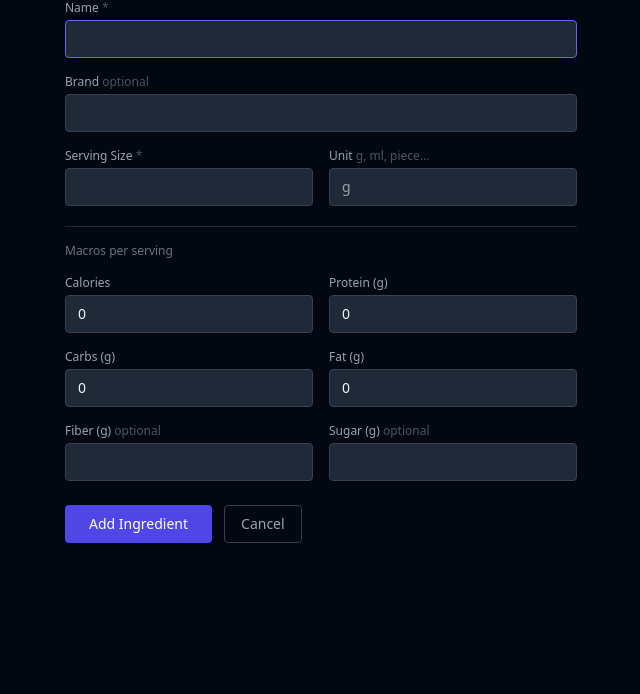
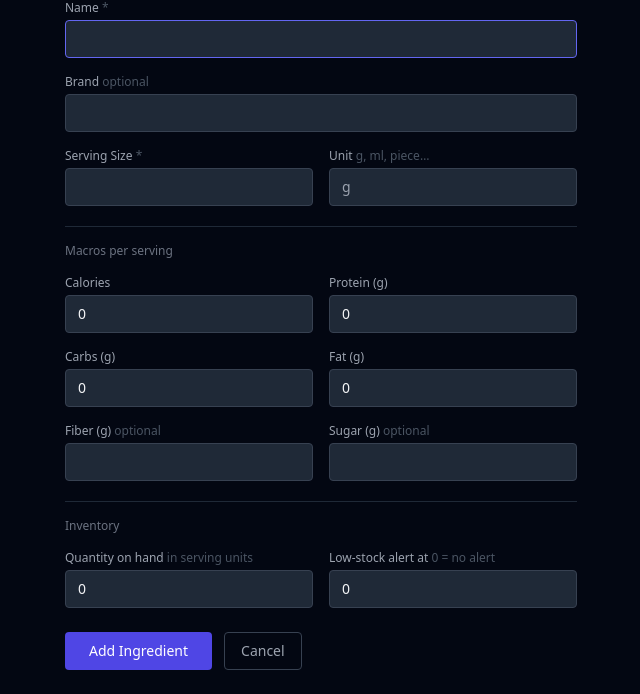
Before and after one commit to Wylderfan/food-app, a Flask app: page /ingredients/new in a window 1280 px wide. Shown: the part 129-823 px from the top of the page, without its empty margins (319-959 px from the left). Before the commit the page ends 672 px from the top, so only its background shows below. Run offline with Flask 3, Linux system fonts and the light colour scheme; some libraries are stand-ins or nearby versions.

Commit message:
Fixing Grid alignment and low level alert unifying

```diff
--- a/app/blueprints/ingredients.py
+++ b/app/blueprints/ingredients.py
@@ -2,6 +2,7 @@ from flask import Blueprint, jsonify, request, render_template, redirect, url_fo
 from app import db
 from app.models import Ingredient, RecipeIngredient
 from app.utils.helpers import _float
+from app.utils.inventory import get_or_create_item
 
 ingredients_bp = Blueprint("ingredients", __name__)
 
@@ -23,27 +24,43 @@ def new_ingredient():
     if request.method == "POST":
         errors = _validate_form(request.form)
         if errors:
-            return render_template("ingredients/form.html", errors=errors, ingredient=None, form=request.form)
+            return render_template("ingredients/form.html", errors=errors, ingredient=None,
+                                   form=request.form, inventory_qty=None)
         ing = _ingredient_from_form(request.form)
         db.session.add(ing)
+        db.session.flush()
+        qty = _float(request.form.get("quantity_on_hand"))
+        if qty is not None and qty != 0:
+            item = get_or_create_item(ing.id)
+            item.quantity_on_hand = qty
         db.session.commit()
         flash(f"'{ing.name}' added.", "success")
         return redirect(url_for("ingredients.list_ingredients"))
-    return render_template("ingredients/form.html", errors={}, ingredient=None, form={})
+    return render_template("ingredients/form.html", errors={}, ingredient=None,
+                           form={}, inventory_qty=None)
 
 
 @ingredients_bp.route("/ingredients/<int:id>/edit", methods=["GET", "POST"])
 def edit_ingredient(id):
     ing = Ingredient.query.get_or_404(id)
+    item = ing.inventory_items[0] if ing.inventory_items else None
     if request.method == "POST":
         errors = _validate_form(request.form)
         if errors:
-            return render_template("ingredients/form.html", errors=errors, ingredient=ing, form=request.form)
+            return render_template("ingredients/form.html", errors=errors, ingredient=ing,
+                                   form=request.form,
+                                   inventory_qty=item.quantity_on_hand if item else None)
         _apply_form(ing, request.form)
+        qty = _float(request.form.get("quantity_on_hand"))
+        if qty is not None:
+            item = get_or_create_item(ing.id)
+            item.quantity_on_hand = qty
         db.session.commit()
         flash(f"'{ing.name}' updated.", "success")
         return redirect(url_for("ingredients.list_ingredients"))
-    return render_template("ingredients/form.html", errors={}, ingredient=ing, form={})
+    return render_template("ingredients/form.html", errors={}, ingredient=ing,
+                           form={},
+                           inventory_qty=item.quantity_on_hand if item else None)
 
 
 # NOTE: PROJECT.md 1.3 — delete confirmation should preview which recipes
@@ -94,6 +111,7 @@ def api_create():
         fat=data.get("fat", 0),
         fiber=data.get("fiber"),
         sugar=data.get("sugar"),
+        low_stock_threshold=data.get("lowStockThreshold", 0) or 0,
     )
     db.session.add(ing)
     db.session.commit()
@@ -123,6 +141,8 @@ def api_update(id):
     ing.fat = data.get("fat", 0)
     ing.fiber = data.get("fiber")
     ing.sugar = data.get("sugar")
+    if "lowStockThreshold" in data:
+        ing.low_stock_threshold = data.get("lowStockThreshold") or 0
     db.session.commit()
     return jsonify(ing.to_dict())
 
@@ -153,7 +173,7 @@ def _validate_form(form):
         errors["serving_size"] = "Serving size must be greater than 0."
     if not form.get("serving_unit", "").strip():
         errors["serving_unit"] = "Serving unit is required."
-    for field in ["calories", "protein", "carbs", "fat", "fiber", "sugar"]:
+    for field in ["calories", "protein", "carbs", "fat", "fiber", "sugar", "low_stock_threshold"]:
         val = _float(form.get(field))
         if val is not None and val < 0:
             errors[field] = "Cannot be negative."
@@ -171,7 +191,7 @@ def _validate_data(data):
         errors["servingSize"] = "Serving size must be greater than 0."
     if not (data.get("servingUnit") or "").strip():
         errors["servingUnit"] = "Serving unit is required."
-    for field in ["calories", "protein", "carbs", "fat", "fiber", "sugar"]:
+    for field in ["calories", "protein", "carbs", "fat", "fiber", "sugar", "lowStockThreshold"]:
         val = data.get(field)
         if val is not None and (not isinstance(val, (int, float)) or val < 0):
             errors[field] = "Cannot be negative."
@@ -190,6 +210,7 @@ def _ingredient_from_form(form):
         fat=_float(form.get("fat")) or 0,
         fiber=_float(form.get("fiber")) if form.get("fiber") else None,
         sugar=_float(form.get("sugar")) if form.get("sugar") else None,
+        low_stock_threshold=_float(form.get("low_stock_threshold")) or 0,
     )
 
 
@@ -204,3 +225,4 @@ def _apply_form(ing, form):
     ing.fat = _float(form.get("fat")) or 0
     ing.fiber = _float(form.get("fiber")) if form.get("fiber") else None
     ing.sugar = _float(form.get("sugar")) if form.get("sugar") else None
+    ing.low_stock_threshold = _float(form.get("low_stock_threshold")) or 0
--- a/app/templates/ingredients/form.html
+++ b/app/templates/ingredients/form.html
@@ -117,6 +117,32 @@
       </div>
     </div>
 
+    <div class="border-t border-gray-800 pt-4">
+      <p class="text-xs text-gray-500 mb-4">Inventory</p>
+      <div class="grid grid-cols-2 gap-4">
+        <div>
+          <label class="block text-xs text-gray-400 mb-1">
+            Quantity on hand
+            <span class="text-gray-600">in serving units</span>
+          </label>
+          <input type="number" name="quantity_on_hand" step="any"
+                 value="{{ form.get('quantity_on_hand', inventory_qty if inventory_qty is not none else '0') }}"
+                 class="w-full bg-gray-800 border {{ 'border-red-500' if errors.quantity_on_hand else 'border-gray-700' }} rounded px-3 py-2 text-sm text-gray-100 focus:outline-none focus:border-indigo-500 transition-colors">
+          {% if errors.quantity_on_hand %}<p class="mt-1 text-xs text-red-400">{{ errors.quantity_on_hand }}</p>{% endif %}
+        </div>
+        <div>
+          <label class="block text-xs text-gray-400 mb-1">
+            Low-stock alert at
+            <span class="text-gray-600">0 = no alert</span>
+          </label>
+          <input type="number" name="low_stock_threshold" step="any" min="0"
+                 value="{{ form.get('low_stock_threshold', ingredient.low_stock_threshold if ingredient else '0') }}"
+                 class="w-full bg-gray-800 border {{ 'border-red-500' if errors.low_stock_threshold else 'border-gray-700' }} rounded px-3 py-2 text-sm text-gray-100 focus:outline-none focus:border-indigo-500 transition-colors">
+          {% if errors.low_stock_threshold %}<p class="mt-1 text-xs text-red-400">{{ errors.low_stock_threshold }}</p>{% endif %}
+        </div>
+      </div>
+    </div>
+
     <div class="flex gap-3 pt-1">
       <button type="submit"
               class="bg-indigo-600 hover:bg-indigo-500 text-white text-sm px-6 py-2 rounded transition-colors">
```
Also changed, not shown: app/blueprints/inventory.py (+2 -25 lines), app/models.py (+6 -1 lines), app/templates/inventory/list.html (+14 -22 lines).
